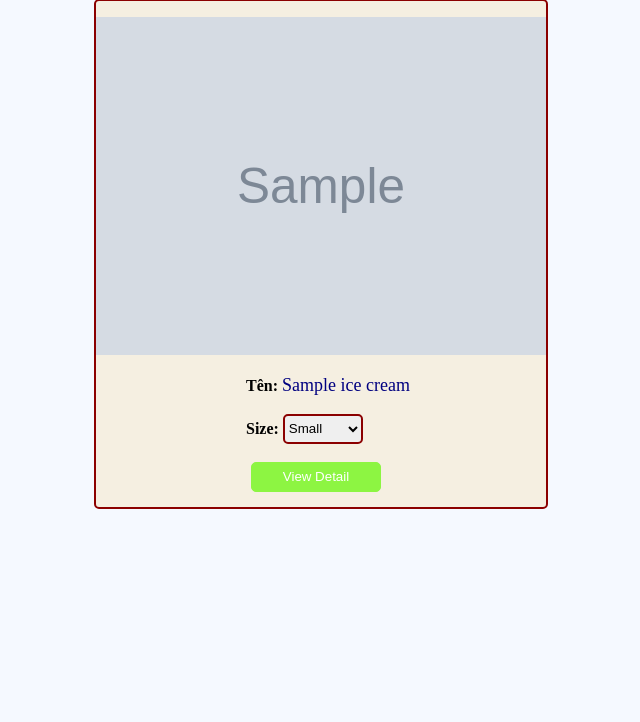
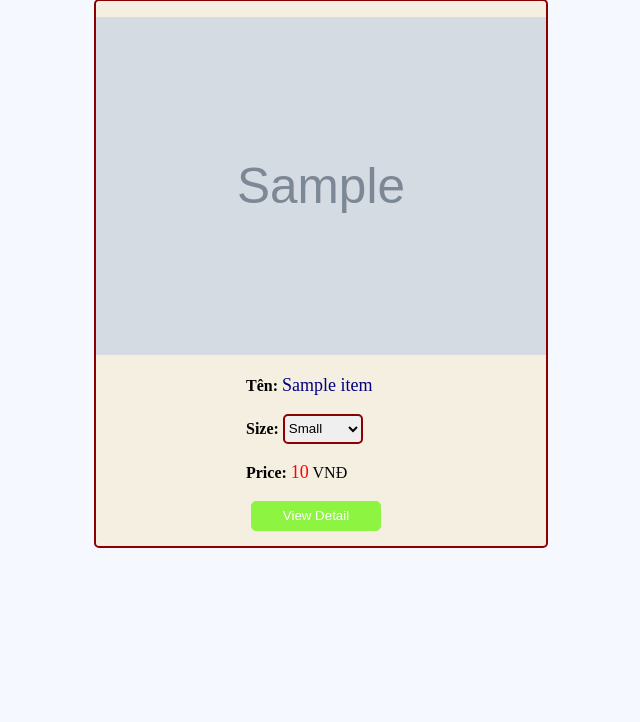
Before and after one commit to Redhawks11120/icecream_web, a Django app: template ice/order/templates/order/search.html in a window 1280 px wide. Shown: the part 94-816 px from the top of the page, without its empty margins (319-959 px from the left). Run offline with Django 3.2, Linux system fonts and the light colour scheme; the template is opened without the code that fills it: most values are stand-ins (such as "Sample title", 1, 10 or a date in 2020); grey boxes marked "Sample" are stand-in pictures.

Commit message:
update 3

```diff
--- a/ice/order/templates/order/home.html
+++ b/ice/order/templates/order/home.html
@@ -65,7 +65,7 @@
                     <option value="F">Favorite</option>
                     <option value="L">Little</option>
                 </select>
-                <button type="submit" style="width: 80px; height: 30px;">Category</button>
+                <button type="submit" style="width: 80px; height: 30px;">Filter</button>
             </form>
     </div>
     <div style="flex-wrap: wrap; display: flex; margin-left: 30px; margin-top: 30px; padding-left: 10px;">
--- a/ice/order/templates/order/search.html
+++ b/ice/order/templates/order/search.html
@@ -28,14 +28,16 @@
     </div>
 </div>
     <div class="content">
+        {% for item in ice_cream %}
             <div class="item" style="background-color: rgb(245, 239, 225); border-radius: 5px;">
                 <form action="{% url 'detail' %}" method="post">
                     {% csrf_token %}
-                <p><img src="{{ice_cream.images.url}}" width="450px" height="auto"></p>
+
+                        <p><img src="{{item.images.url}}" width="450px" height="auto"></p>
                         <div class="info" style="margin-left: 150px; margin-bottom: 15px;">
-                    <div><strong>Tên: </strong><font size="+1" color="navy">{{ice_cream.name}}</font></div>
+                            <div><strong>Tên: </strong><font size="+1" color="navy">{{item.name}}</font></div>
                             <br/>
-                    <input name="id" hidden value="{{ice_cream.id}}">
+                            <input name="id" hidden value="{{item.id}}">
                             <div><strong>Size:</strong>
                                 <select name="size"
                                         style="border: solid 2px darkred; border-radius: 5px; width: 80px; height: 30px;">
@@ -45,12 +47,16 @@
                                 </select>
                             </div>
                             <br/>
+                            <div><strong>Price: </strong><font size="+1" color="red">{{item.price}}</font> VNĐ</div>
+                            <br/>
                             <button type="submit" style="margin-left: 5px; border-radius: 5px; width: 130px; height: 30px;">View
                                 Detail
                             </button>
                         </div>
+
                 </form>
             </div>
+        {% endfor %}
     </div>
 </div>
 </body>
```
Also changed, not shown: ice/order/views.py (+21 -1 lines), ice/db.sqlite3. Lines whose indentation alone changed are shown as unchanged.
